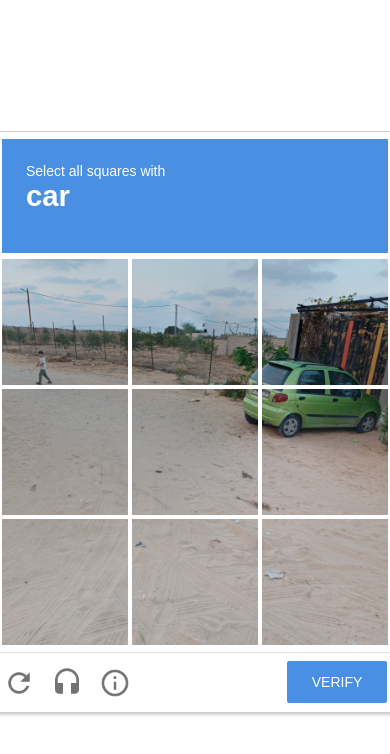
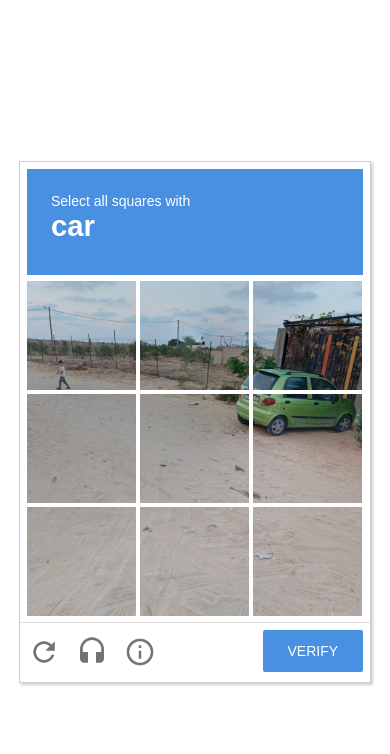
Before and after one commit to adamwajahat/somewhereinGaza, a React (Create React App) app: page / in a window 390 px wide. Shown: the top 754 px of the page. Built offline with nearby package versions, Linux system fonts and the light colour scheme.

Commit message:
responseive changes

```diff
--- a/src/DeCAPTCHA.css
+++ b/src/DeCAPTCHA.css
@@ -1,6 +1,6 @@
 #decaptcha-grid-container {
     width: 400px;
-    height: 580px;
+    height: auto;
     border: 1px solid rgb(204, 204, 204);
     box-shadow: rgba(0, 0, 0, 0.2) 2px 2px 3px;
     grid-template-rows: 127px auto auto 60px;
@@ -113,3 +113,27 @@ a, p{
     padding: 7px 0;
     grid-row: 3;
 }
+
+@media only screen and (max-width: 410px) {
+    #decaptcha-grid-container {
+        height: auto;
+        width: 350px;
+        grid-template-rows: 119px auto auto 60px;
+    }
+
+    #decaptcha-row1 {
+        width: 288px;
+        height: 58px;
+    }
+
+    #decaptcha-row2 {
+        height: 341px;
+        grid-template-rows: 109px 109px 109px;
+        grid-template-columns: 109px 109px 109px;
+    }
+
+    .decaptcha-img {
+        height: 109px;
+        width: 109px;
+    }
+}
--- a/src/DeCAPTCHA.js
+++ b/src/DeCAPTCHA.js
@@ -8,7 +8,8 @@ function DeCAPTCHA({objOfQuizzes, audioLink, infoLink, onCaptchaCorrect}) {
   const [captchaIndex, setCaptchaIndex] = useState(0);
   const [clickedImgDiv, setClickedImgDiv] = useState([]);
   const [showIncorrectDivStyle, setShowIncorrectDivStyle] = useState({display: 'none'});
-  const [showIncorrectCaptchaHeight, setShowIncorrectCaptchaHeight] = useState({height: '580px'})
+  const initialHeight = window.innerHeight <= 410 ? '520px' : '580px;'
+  const [showIncorrectCaptchaHeight, setShowIncorrectCaptchaHeight] = useState({height: initialHeight})
   const [showIncorrectText, setShowIncorrectText] = useState(false);
   const objOfQuizzesLength = objOfQuizzes.length
   const [captchasLeft, setCaptchasLeft] = useState(Array.from({ length: objOfQuizzesLength }, (_, index) => index))
@@ -93,15 +94,27 @@ function DeCAPTCHA({objOfQuizzes, audioLink, infoLink, onCaptchaCorrect}) {
   }
 
   const setIncorrectMessage = (yes) => {
+    const screenHeight = window.innerHeight
     if(yes){
       setShowIncorrectText(true);
       setShowIncorrectDivStyle({display: 'block'})
-      setShowIncorrectCaptchaHeight({height: '610px'})
+      if(screenHeight <= 410){
+        setShowIncorrectCaptchaHeight({height: '550px'})
+      }
+      else{
+        setShowIncorrectCaptchaHeight({height: 'auto'})
+      }
     }
     else{
       setShowIncorrectText(false);
       setShowIncorrectDivStyle({display: 'none'})
-      setShowIncorrectCaptchaHeight({height: '580px'})
+      console.log("The screen height is" + screenHeight)
+      if(screenHeight <= 410){
+        setShowIncorrectCaptchaHeight({height: '520px'})
+      }
+      else{
+        setShowIncorrectCaptchaHeight({height: '580px'})
+      }
     }
   }
 
```
